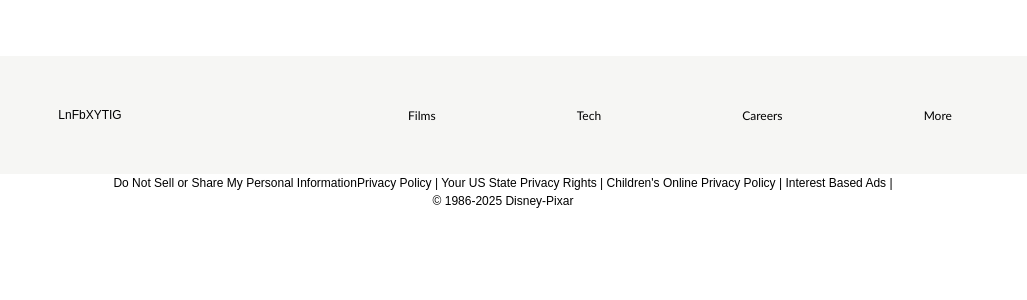
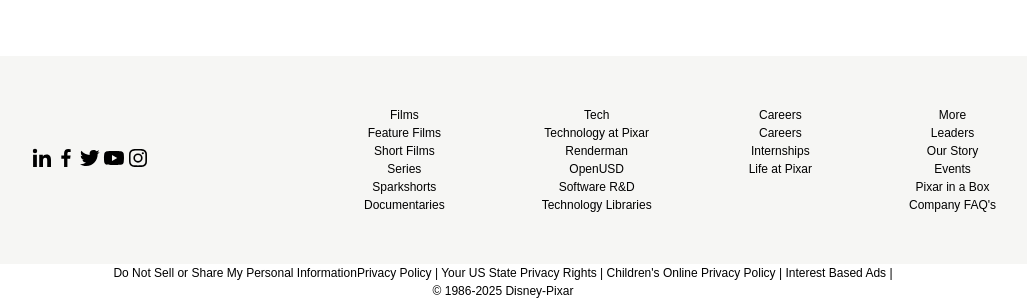
Before and after one commit to joangnz/Pixar, an Angular app: page / in a window 1280 px wide. Shown: the part 796-1096 px from the top of the page, without its empty margins (137-1164 px from the left). Before the commit the page ends 1006 px from the top, so only its background shows below. Built offline with nearby package versions, Linux system fonts and the light colour scheme.

Commit message:
Addition: List Items with corresponding href. Implementation of GLOBALS. Missing CSS.

```diff
--- a/src/app/footer/footer.component.html
+++ b/src/app/footer/footer.component.html
@@ -2,18 +2,64 @@
     <div id="footer-navs-holder" class="flex gray">
         <nav id="socials">
             <ul class="flex space-evenly no-bullet">
-                <li>Ln</li>
-                <li>Fb</li>
-                <li>X</li>
-                <li>YT</li>
-                <li>IG</li>
+                <li>
+                    <a href="https://www.linkedin.com/company/pixar-animation-studios">
+                        <img src="assets/icons/bxl-linkedin.svg" alt="LinkedIn">
+                    </a>
+                </li>
+                <li>
+                    <a href="https://www.facebook.com/Pixar/">
+                        <img src="assets/icons/bxl-facebook.svg" alt="Facebook">
+                    </a>
+                </li>
+                <li>
+                    <a href="https://x.com/pixar">
+                        <img src="assets/icons/bxl-twitter.svg" alt="Twitter">
+                    </a>
+                </li>
+                <li>
+                    <a href="https://www.youtube.com/pixar">
+                        <img src="assets/icons/bxl-youtube.svg" alt="YouTube">
+                    </a>
+                </li>
+                <li>
+                    <a href="https://www.instagram.com/pixar/">
+                        <img src="assets/icons/bxl-instagram.svg" alt="Instagram">
+                    </a>
+                </li>
             </ul>
         </nav>
-        <nav id="sites" class="flex justify-evenly">
-            <ul class="no-bullet">Films</ul>
-            <ul class="no-bullet">Tech</ul>
-            <ul class="no-bullet">Careers</ul>
-            <ul class="no-bullet">More</ul>
+        <nav id="sites" class="flex justify-evenly align-top">
+            <ul class="no-bullet">
+                <li class="list-header">Films</li>
+                <li><a [href]="SITE_URL + '/Feature Films'">Feature Films</a></li>
+                <li><a [href]="SITE_URL + '/Short Films'">Short Films</a></li>
+                <li><a [href]="SITE_URL + '/Series'">Series</a></li>
+                <li><a [href]="SITE_URL + '/Sparkshorts'">Sparkshorts</a></li>
+                <li><a [href]="SITE_URL + '/Documentaries'">Documentaries</a></li>
+            </ul>
+            <ul class="no-bullet">
+                <li class="list-header">Tech</li>
+                <li><a [href]="SITE_URL + '/technology'">Technology at Pixar</a></li>
+                <li><a [href]="SITE_URL + '/renderman'">Renderman</a></li>
+                <li><a [href]="SITE_URL + '/openusd'">OpenUSD</a></li>
+                <li><a [href]="SITE_URL + '/software'">Software R&D</a></li>
+                <li><a [href]="SITE_URL + '/libraries'">Technology Libraries</a></li>
+            </ul>
+            <ul class="no-bullet">
+                <li class="list-header">Careers</li>
+                <li><a [href]="SITE_URL + '/careers'">Careers</a></li>
+                <li><a [href]="SITE_URL + '/internships'">Internships</a></li>
+                <li><a [href]="SITE_URL + '/life-pixar'">Life at Pixar</a></li>
+            </ul>
+            <ul class="no-bullet">
+                <li class="list-header">More</li>
+                <li><a [href]="SITE_URL + '/leaders'">Leaders</a></li>
+                <li><a [href]="SITE_URL + '/story'">Our Story</a></li>
+                <li><a [href]="SITE_URL + '/events'">Events</a></li>
+                <li><a [href]="SITE_URL + '/pixar-box'">Pixar in a Box</a></li>
+                <li><a [href]="SITE_URL + '/faqs'">Company FAQ's</a></li>
+            </ul>
         </nav>
     </div>
     <div>
--- a/src/app/footer/footer.component.ts
+++ b/src/app/footer/footer.component.ts
@@ -1,4 +1,5 @@
 import { Component } from '@angular/core';
+import { GLOBALS } from '../app.config';
 
 @Component({
   selector: 'app-footer',
@@ -6,4 +7,6 @@
   templateUrl: './footer.component.html',
   styleUrl: './footer.component.css',
 })
-export class FooterComponent {}
+export class FooterComponent {
+  SITE_URL: string = GLOBALS.SITE_URL;
+}
```
